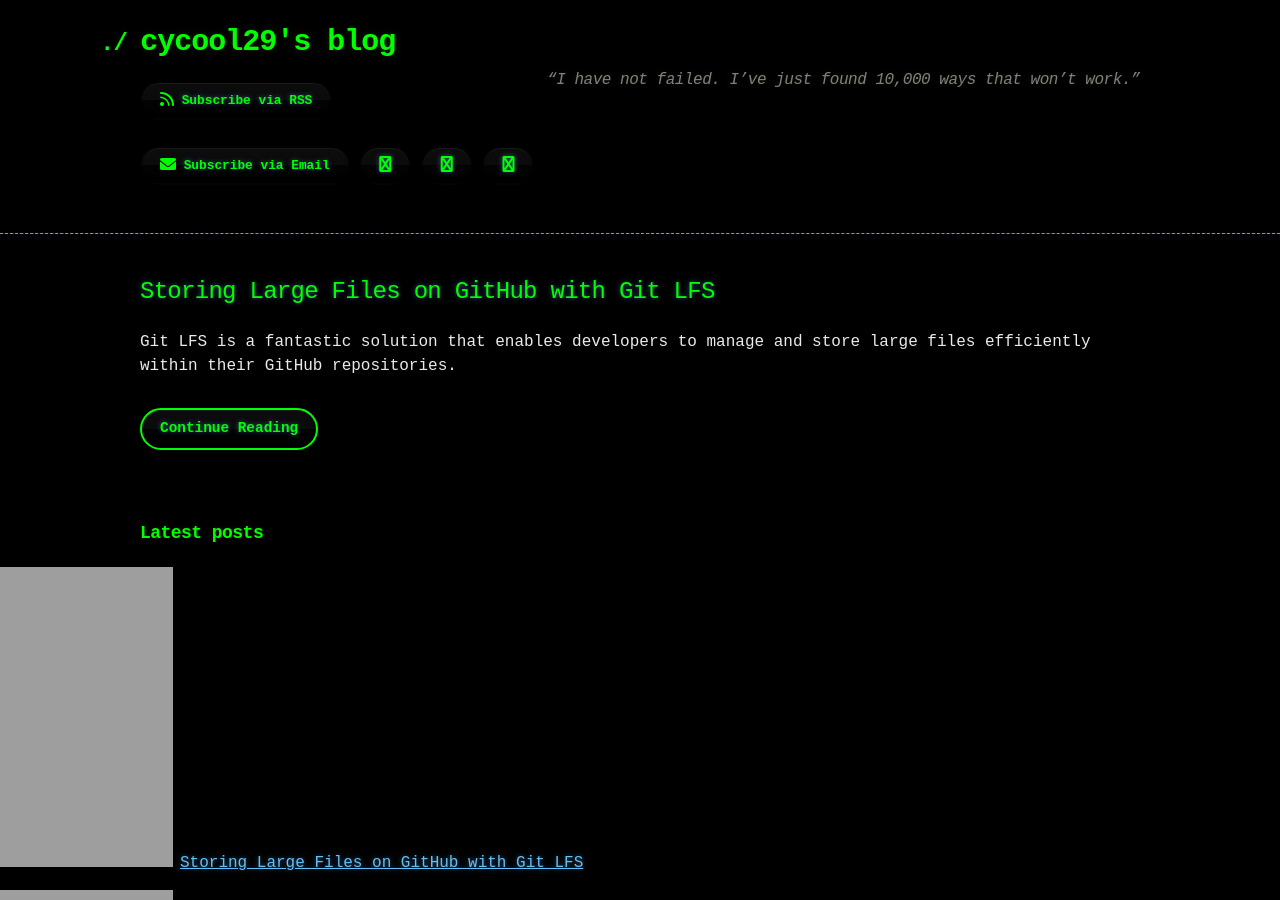
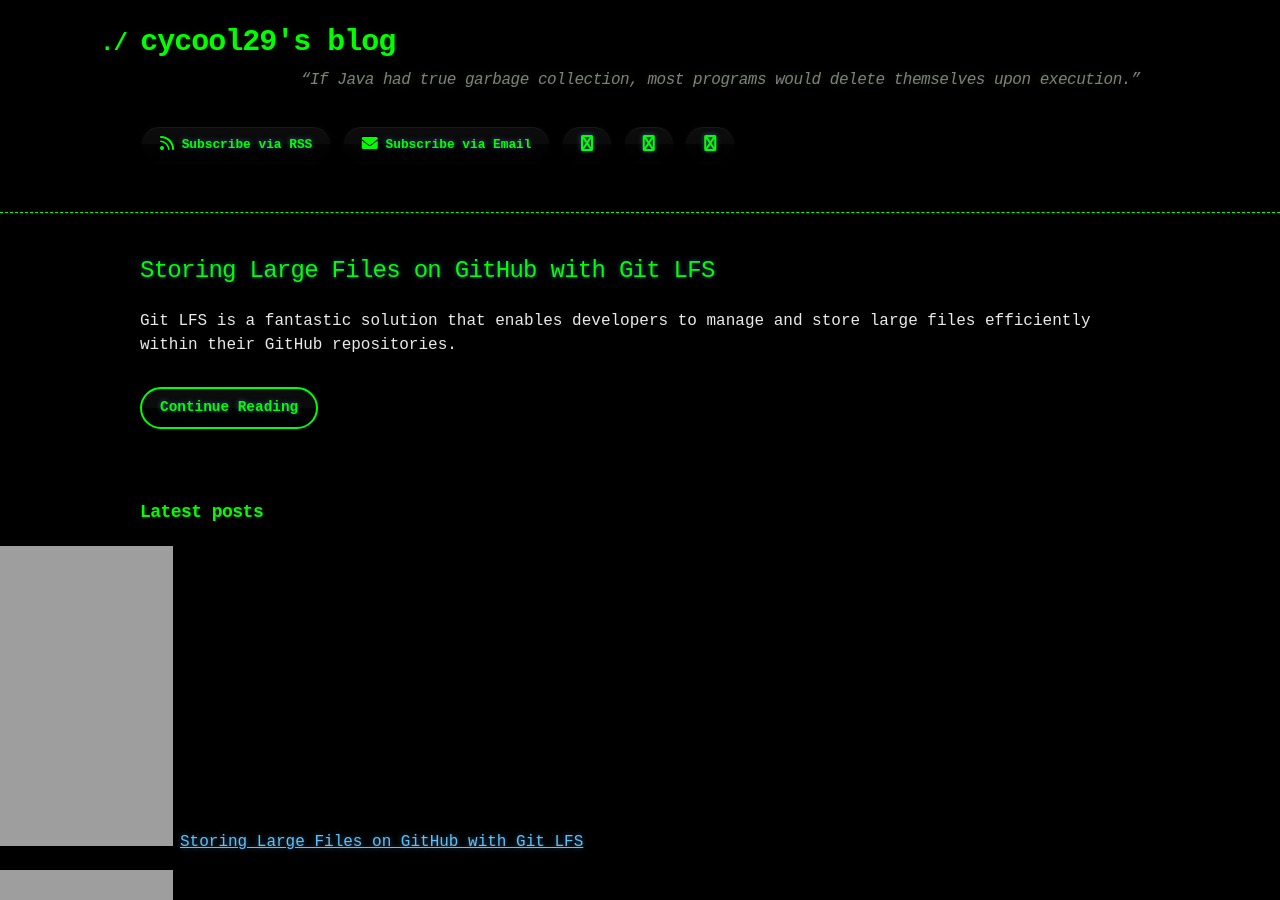
Before and after one commit to cycool29/cycool29.github.io, a Jekyll site: the page built from index.md, in a window 1280 px wide and 900 px high. Built offline with Jekyll 4.4.1, drawn with Linux system fonts in a browser that asks for light colours; a style sheet for code colours, icons or effects is not loaded.

Commit message:
Update quotes

```diff
--- a/_config.yml
+++ b/_config.yml
@@ -1,5 +1,5 @@
 title: cycool29's blog
-description: "“I have not failed. I’ve just found 10,000 ways that won’t work.” "
+description: "“If Java had true garbage collection, most programs would delete themselves upon execution.” "
 bio: A high school student. Intermediate in Python, Git, Bash. Learning JavaScript. He/Him. "
 author: cycool29
 url: https://cycool29.github.io
```
